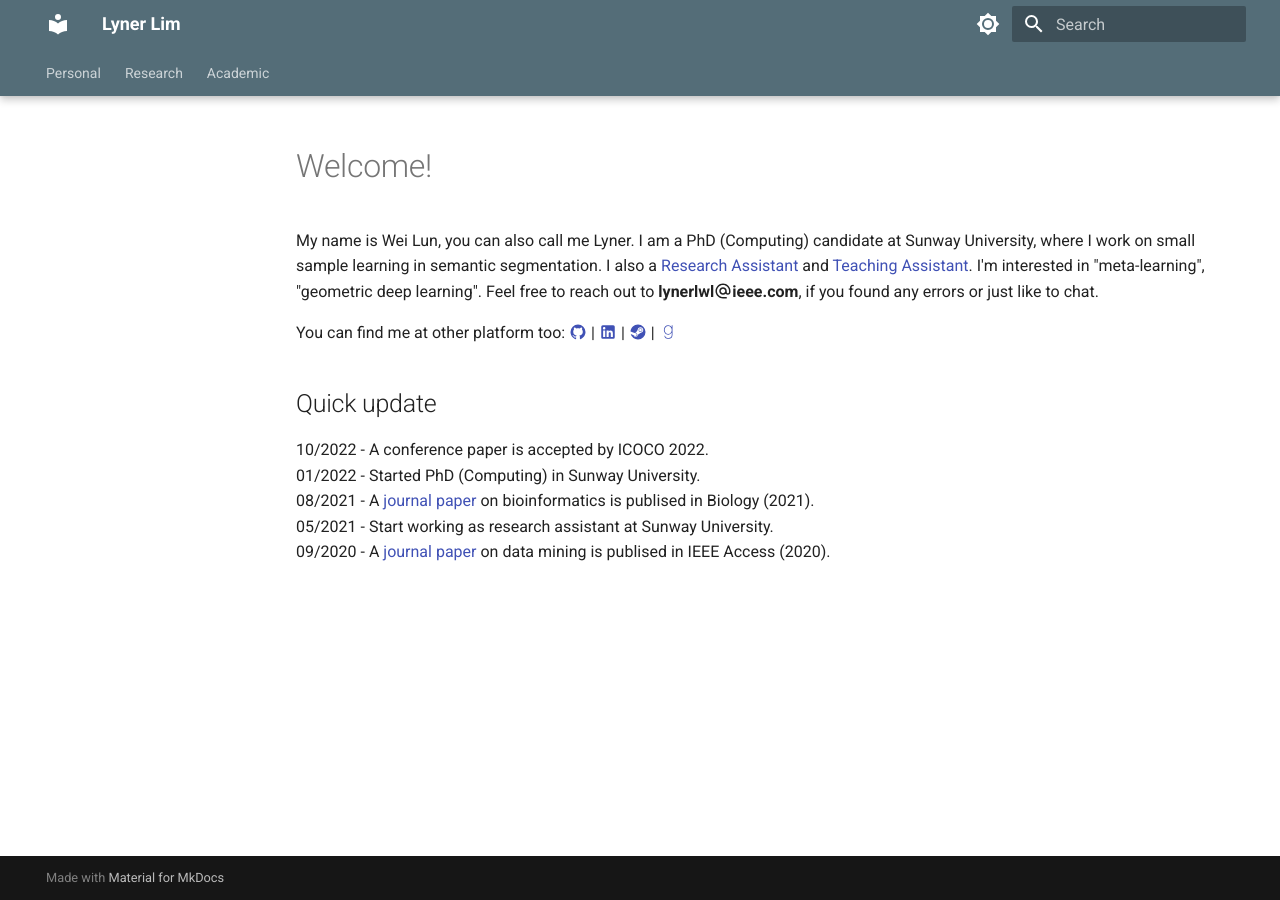
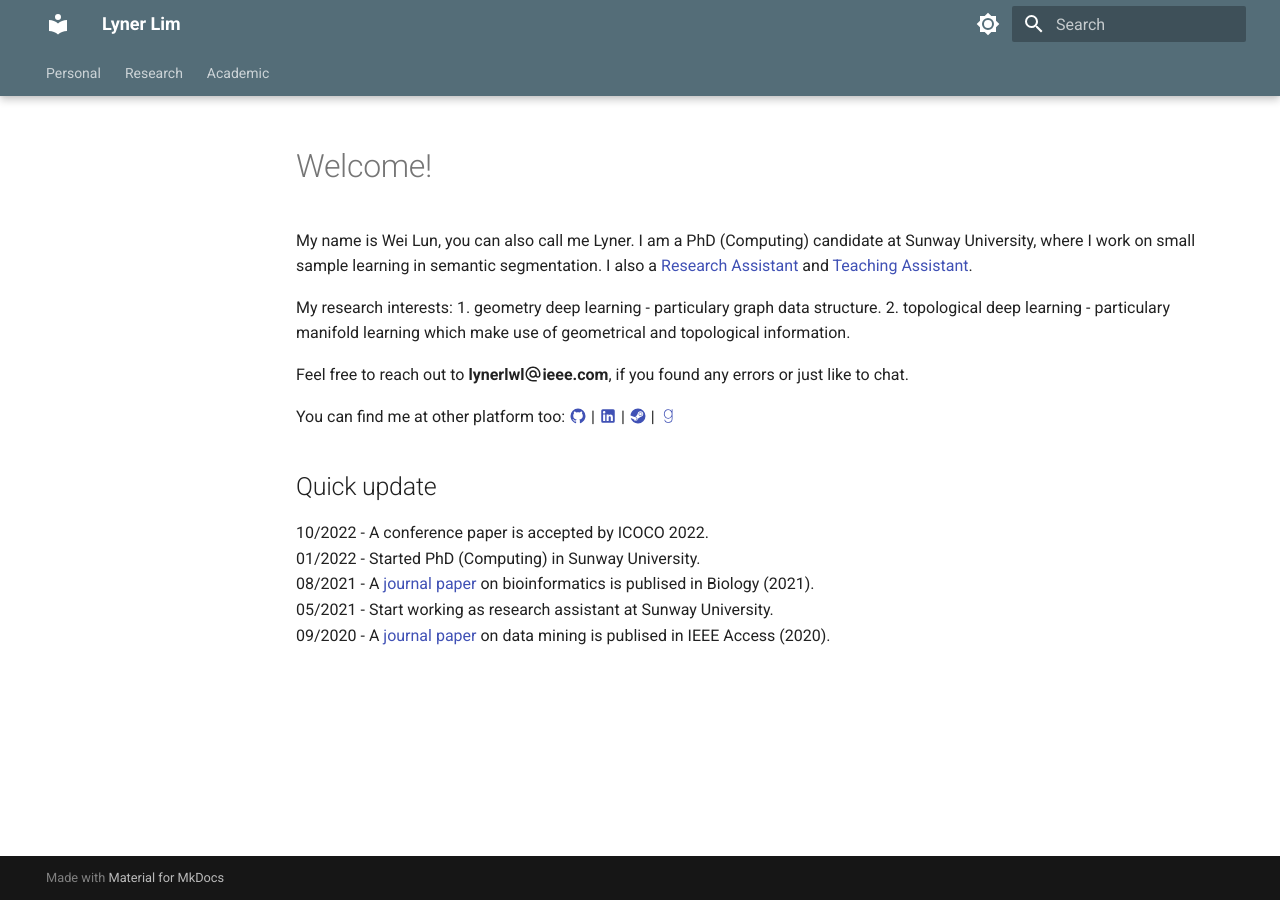
Before and after one commit to lynerlwl/lynerlwl.github.io, an MkDocs documentation site: the page built from src/index.md, in a window 1280 px wide. Built offline with MkDocs 1.6.1 and Material for MkDocs 9.7.7, drawn with Linux system fonts in a browser that asks for light colours.

```diff
--- a/mkdocs.yml
+++ b/mkdocs.yml
@@ -44,7 +44,7 @@ nav:
     - Project: research/project.md
     - Publication:  research/publication.md
   - Academic:
-    - Supervision: academic/supervision.md
+    # - Supervision: academic/supervision.md
     - Tutorial: academic/tutorial.md
   # - Machine Learning:
   #   - Overview: machine_learning/overview.md
--- a/src/index.md
+++ b/src/index.md
@@ -1,6 +1,12 @@
 # Welcome!
 
-My name is Wei Lun, you can also call me Lyner. I am a PhD (Computing) candidate at Sunway University, where I work on small sample learning in semantic segmentation. I also a [Research Assistant](research/project.md) and [Teaching Assistant](academic/tutorial.md). I'm interested in "meta-learning", "geometric deep learning". Feel free to reach out to **lynerlwl:material-at:ieee.com**, if you found any errors or just like to chat.
+My name is Wei Lun, you can also call me Lyner. I am a PhD (Computing) candidate at Sunway University, where I work on small sample learning in semantic segmentation. I also a [Research Assistant](research/project.md) and [Teaching Assistant](academic/tutorial.md).
+
+My research interests:
+1. geometry deep learning - particulary graph data structure.
+2. topological deep learning - particulary manifold learning which make use of geometrical and topological information.
+
+Feel free to reach out to **lynerlwl:material-at:ieee.com**, if you found any errors or just like to chat.
 
 You can find me at other platform too:
 [:material-github:](https://github.com/lynerlwl) |
```
Also changed, not shown: src/academic/supervision.md (deleted, +0 -11 lines), src/machine_learning/overview.md (+3 -0 lines), src/personal/read.md (+4 -0 lines), 1 other file.
